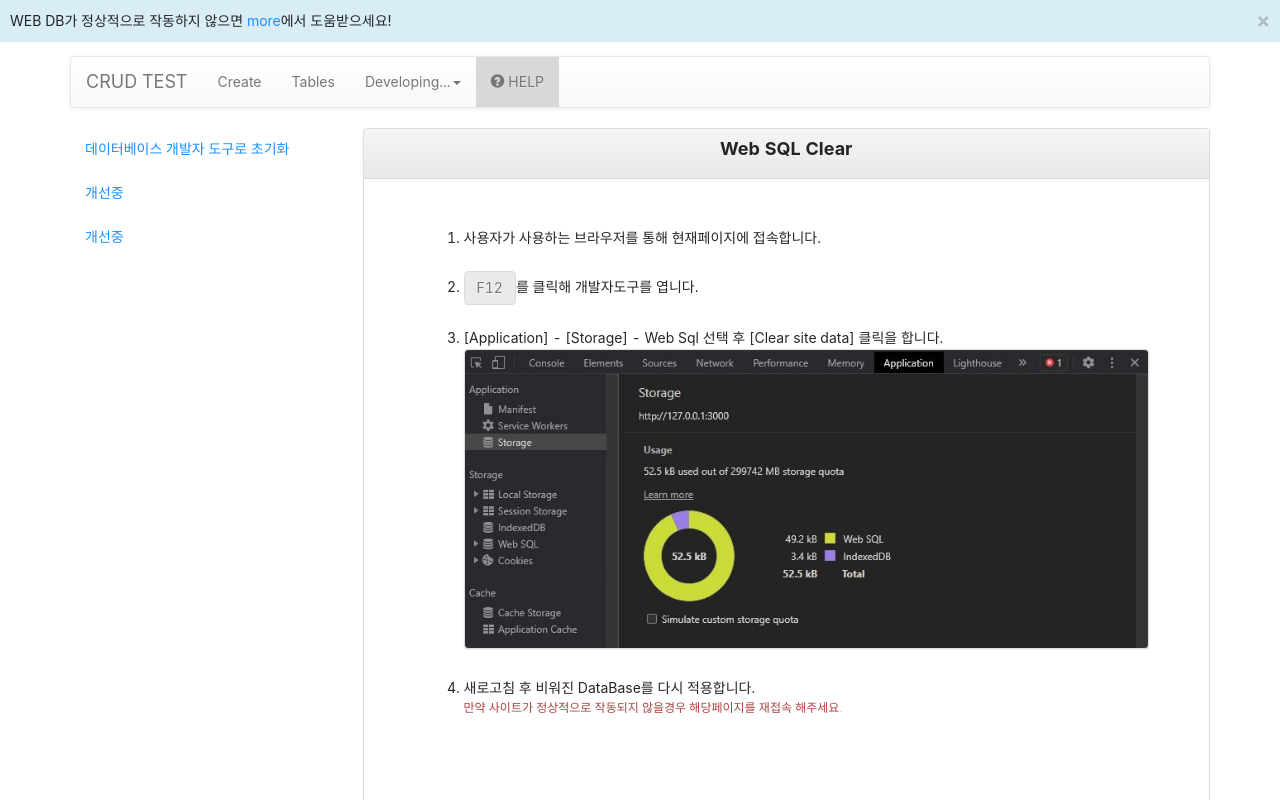
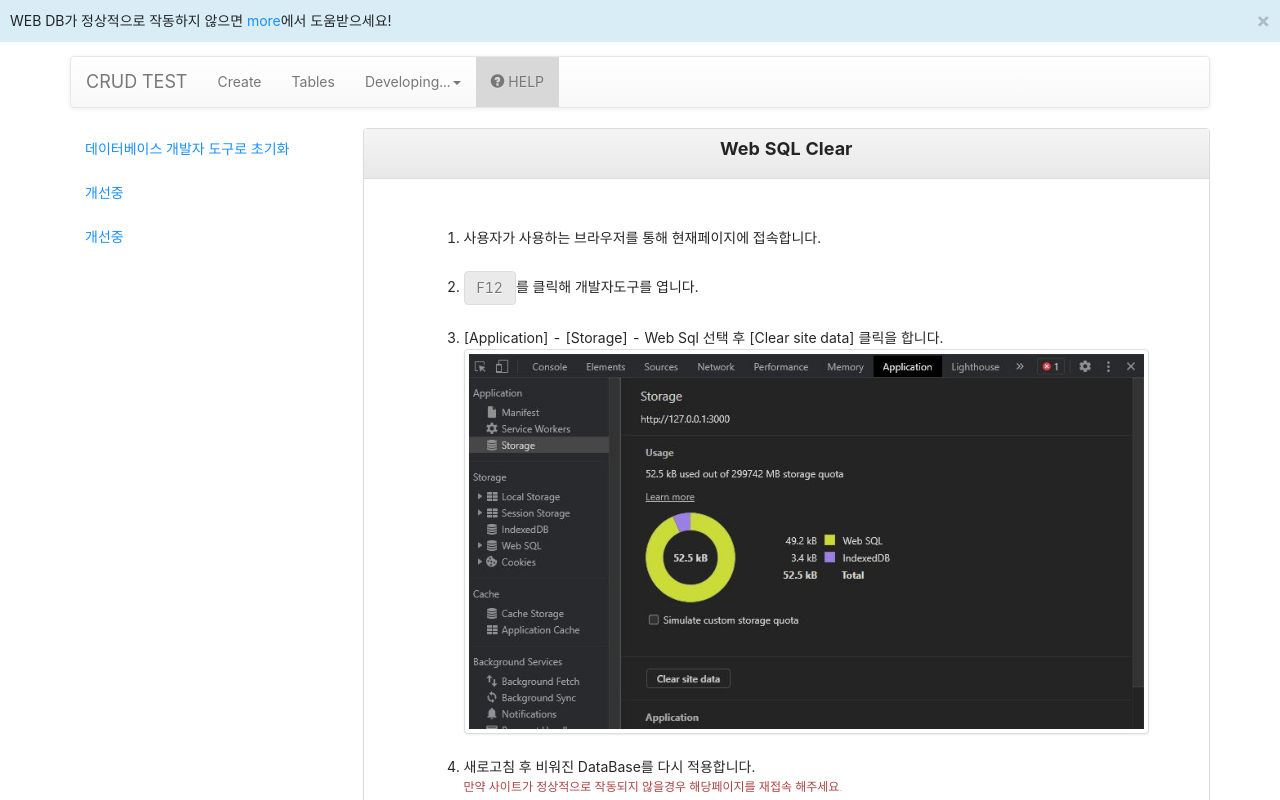
Before and after one commit to bdgom73/websqlTest, a React (Create React App) app: page /help in a window 1280 px wide. Shown: the top 800 px of the page. Built offline with nearby package versions, Linux system fonts and the light colour scheme.

Commit message:
first commit

```diff
--- a/src/component/help.js
+++ b/src/component/help.js
@@ -37,7 +37,7 @@ export default function Help(props) {
                         <li><button className="btn btn-default" disabled>F12</button>를 클릭해 개발자도구를 엽니다.</li><br/>
                         <li>
                             <span>[Application] - [Storage] - Web Sql 선택 후 [Clear site data] 클릭을 합니다.</span>
-                            <div className="img-thumbnail" style={{width:"100%",minHeight:"300px",backgroundImage:"url('/helpdev.jpg')",backgroundSize:"cover",backgroundRepeat:"no-repeat"}}/>
+                            <img src="/helpdev.jpg" className="img-thumbnail" style={{width:"100%"}}/>
                         </li><br/>
                         <li>
                             새로고침 후 비워진 DataBase를 다시 적용합니다.
```
